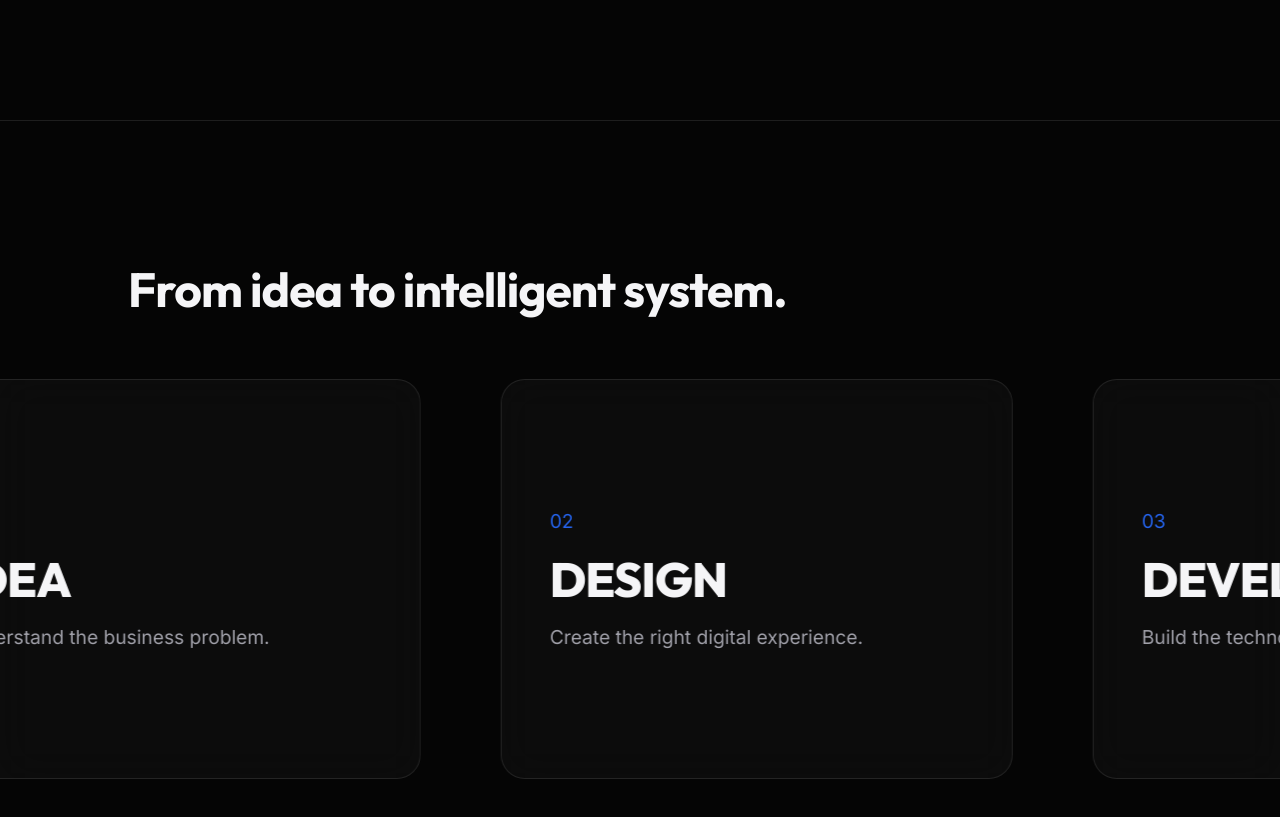
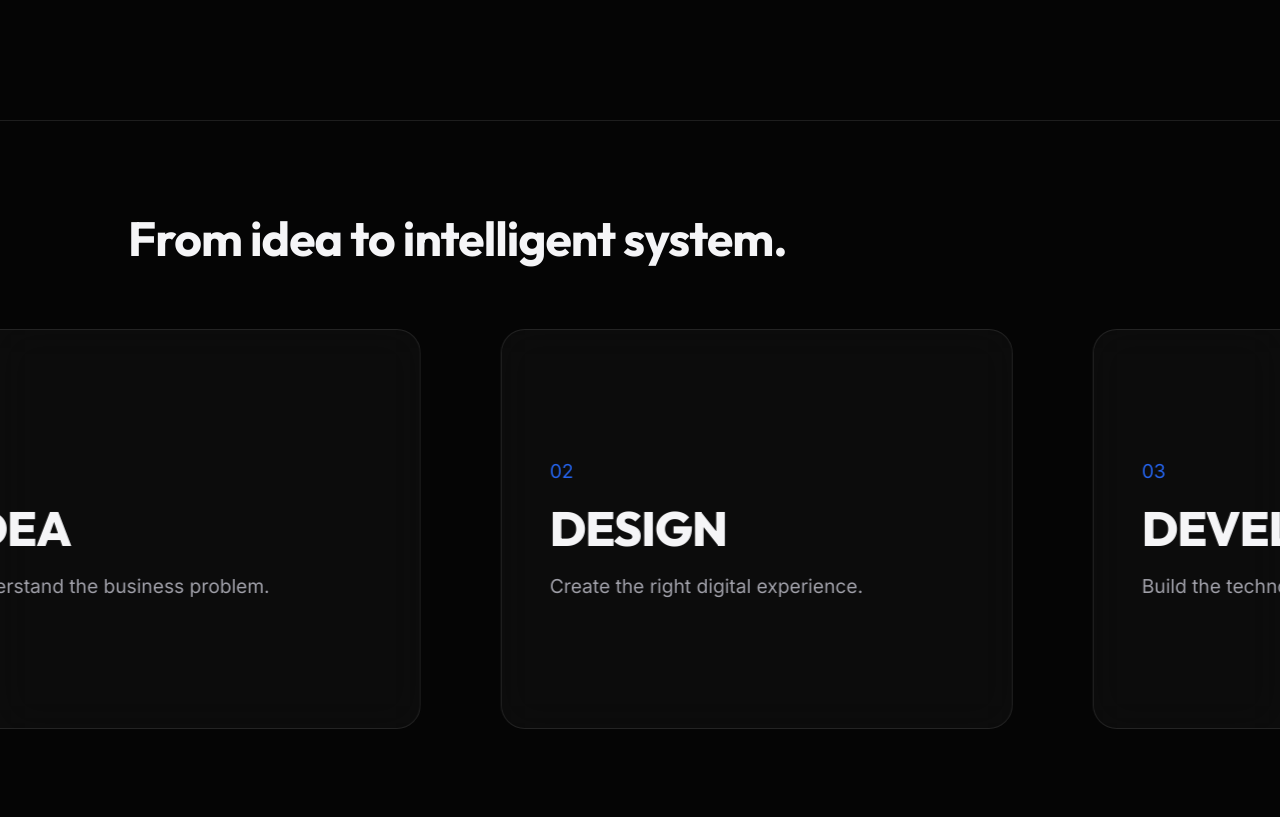
Before and after one commit to hellodework-lang/company-site-, a Next.js app: page / in a window 1280 px wide. Shown: the part 2680-3497 px from the top of the page. Built offline with nearby package versions, Linux system fonts and the light colour scheme.

Commit message:
Fix navbar overlapping issue in horizontal scroll section

```diff
--- a/src/app/page.tsx
+++ b/src/app/page.tsx
@@ -1,10 +1,20 @@
 'use client';
-import { useEffect, useRef } from 'react';
+import { useEffect, useRef, useState } from 'react';
 import { motion, useScroll, useTransform } from 'framer-motion';
 import Navigation from '@/components/Navigation';
 import AIAssistant from '@/components/AIAssistant';
 
 export default function Home() {
+  const [navHeight, setNavHeight] = useState(80);
+  useEffect(() => {
+    const nav = document.querySelector('nav');
+    if (nav) {
+      setNavHeight(nav.offsetHeight);
+      const resizeObserver = new ResizeObserver(() => setNavHeight(nav.offsetHeight));
+      resizeObserver.observe(nav);
+      return () => resizeObserver.disconnect();
+    }
+  }, []);
   const { scrollYProgress } = useScroll();
 
   // 1. Cinematic Text Reveal
@@ -146,7 +156,7 @@ export default function Home() {
 
       {/* 5. HORIZONTAL DIGITAL JOURNEY */}
       <section ref={horizontalRef} style={{ height: '400vh', position: 'relative', borderTop: '1px solid var(--border)' }}>
-        <div style={{ position: 'sticky', top: 0, height: '100vh', overflow: 'hidden', display: 'flex', flexDirection: 'column', justifyContent: 'center' }}>
+        <div style={{ position: 'sticky', top: navHeight, height: `calc(100vh - ${navHeight}px)`, overflow: 'hidden', display: 'flex', flexDirection: 'column', justifyContent: 'center' }}>
           <div style={{ padding: '0 10vw', marginBottom: '4rem' }}>
              <h2 style={{ fontSize: '3rem' }}>From idea to intelligent system.</h2>
           </div>
```
